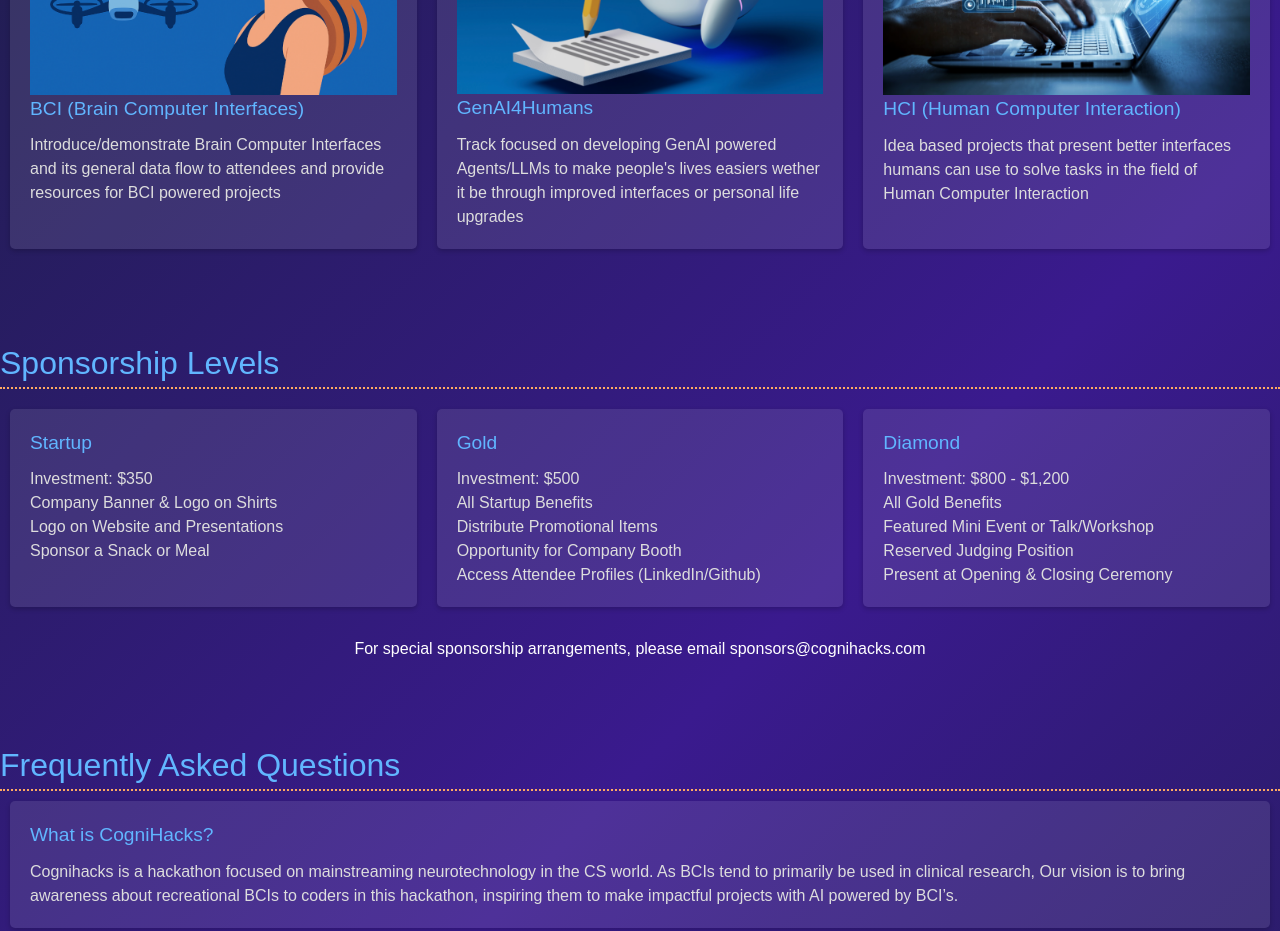
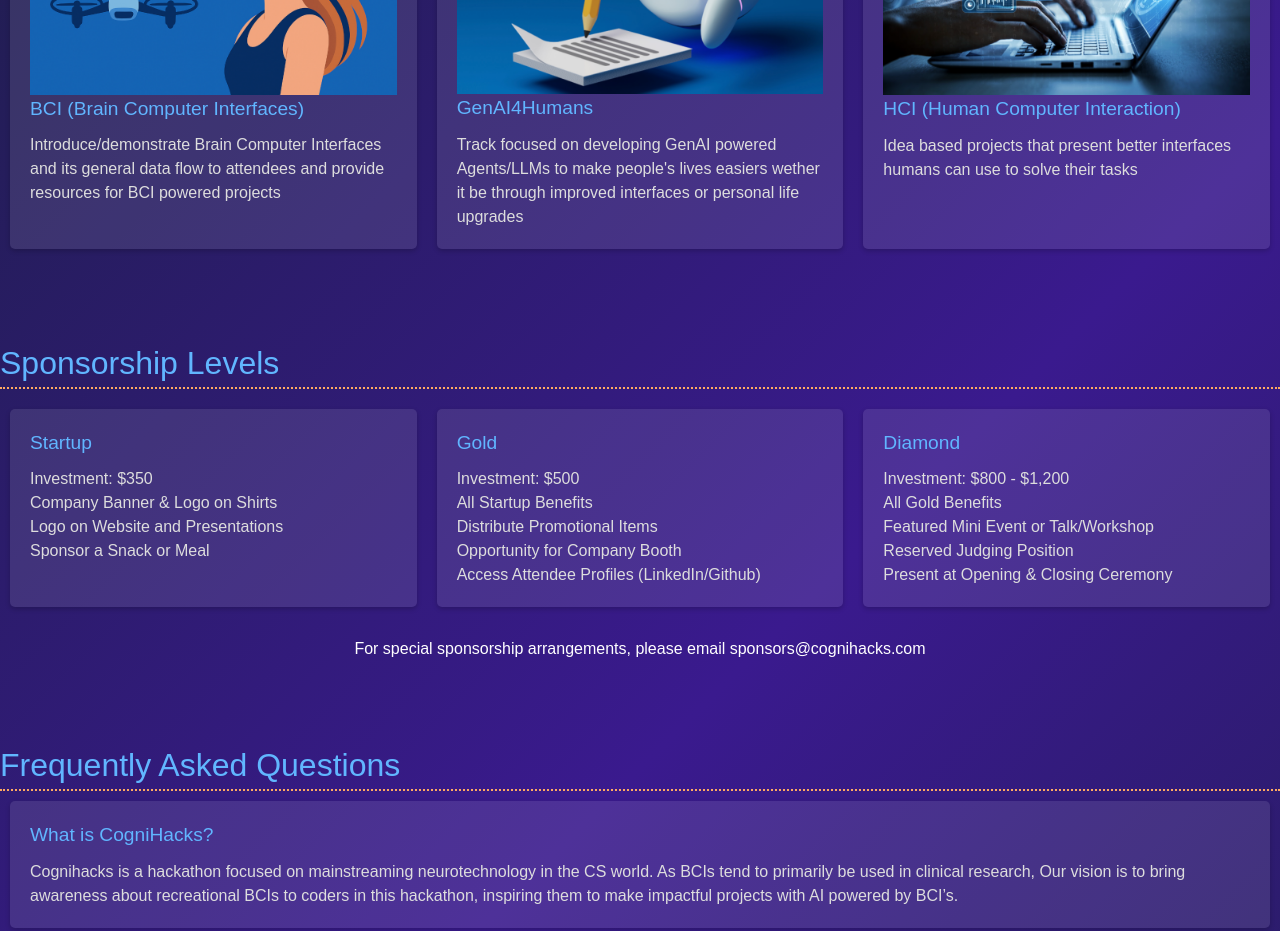
Before and after one commit to T-DEV16/cg_hacks_depoly, a React (Vite) app: page / in a window 1280 px wide. Shown: the part 1120-2051 px from the top of the page. Built offline with nearby package versions, Linux system fonts and the light colour scheme.

Commit message:
Update HCI track description

```diff
--- a/src/App.tsx
+++ b/src/App.tsx
@@ -96,7 +96,7 @@ const App: React.FC = () => {
           <div className="benefit">
           <img src="/images/2.png" alt="HCI (Concept) Track Picture" loading="lazy"/>
             <h3>HCI (Human Computer Interaction)</h3>
-            <p>Idea based projects that present better interfaces humans can use to solve tasks in the field of Human Computer Interaction</p>
+            <p>Idea based projects that present better interfaces humans can use to solve their tasks</p>
           </div>
         </div>
       </section>
```
